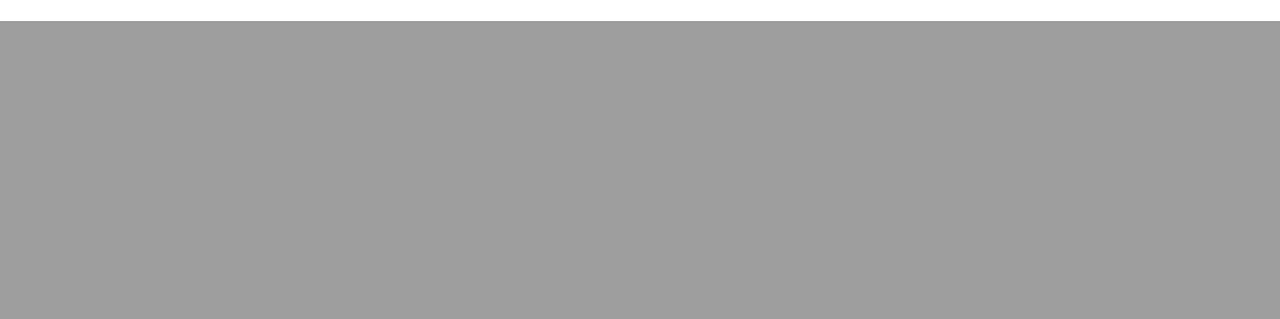
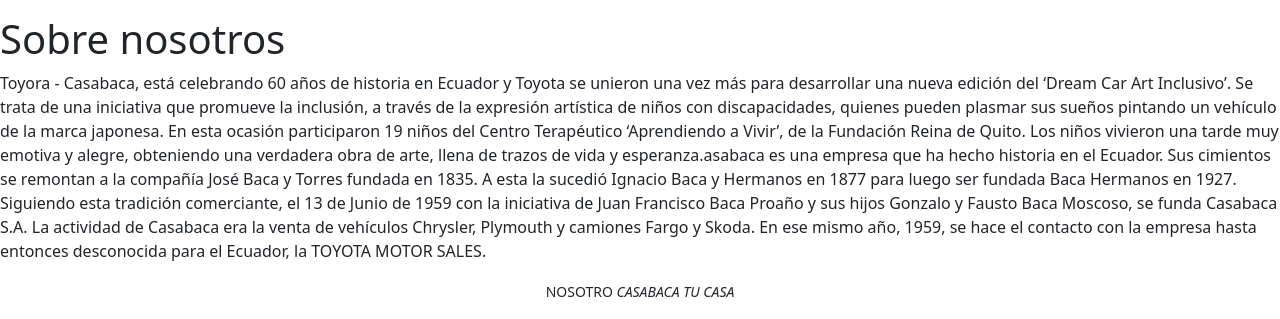
Before and after one commit to Nando1999/aplicaweb, a Flask app: page / in a window 1280 px wide. Shown: the part 2065-2384 px from the top of the page. Before the commit the page ends 2086 px from the top, so only its background shows below. Run offline with Flask 2, Linux system fonts and the light colour scheme.

Commit message:
Bootstrap Cita en bloque o Blockquote

```diff
--- a/templates/index.html
+++ b/templates/index.html
@@ -213,4 +213,29 @@
         <h2 _ngcontent-smt-c44="" class="fw-light">Conoce las iniciativas de Casabaca en materia ecológica.</h2>
     </div>
 </div>
+
+<!--Blockquote-->
+<!--Cita en bloque -->
+<blockquote>
+
+    <p class="text-center" style="padding-left:400px; padding-right: 500px; text-align: center;">
+    <h1> Sobre nosotros </h1>
+    Toyora - Casabaca, está celebrando 60 años de historia en Ecuador y Toyota se unieron una vez más para desarrollar
+    una nueva edición del ‘Dream Car Art Inclusivo’. Se
+    trata de una iniciativa que promueve la inclusión, a través de la expresión artística de niños con
+    discapacidades, quienes pueden plasmar sus sueños pintando un vehículo de la marca japonesa. En esta ocasión
+    participaron 19 niños del Centro Terapéutico ‘Aprendiendo a Vivir’, de la Fundación Reina de Quito. Los niños
+    vivieron una tarde muy emotiva y alegre, obteniendo una verdadera obra de arte, llena de trazos de vida y
+    esperanza.asabaca es una empresa que ha hecho historia en el Ecuador. Sus cimientos se remontan a la compañía José
+    Baca y Torres fundada en 1835. A esta la sucedió Ignacio Baca y Hermanos en 1877 para luego ser fundada Baca
+    Hermanos en 1927.
+
+    Siguiendo esta tradición comerciante, el 13 de Junio de 1959 con la iniciativa de Juan Francisco Baca Proaño y sus
+    hijos Gonzalo y Fausto Baca Moscoso, se funda Casabaca S.A. La actividad de Casabaca era la venta de vehículos
+    Chrysler, Plymouth y camiones Fargo y Skoda. En ese mismo año, 1959, se hace el contacto con la empresa hasta
+    entonces desconocida para el Ecuador, la TOYOTA MOTOR SALES.
+    </p>
+
+    <center><small>NOSOTRO<cite title="Nombre Apellidos"> CASABACA TU CASA </cite></small></center>
+</blockquote>
 </html>
```
